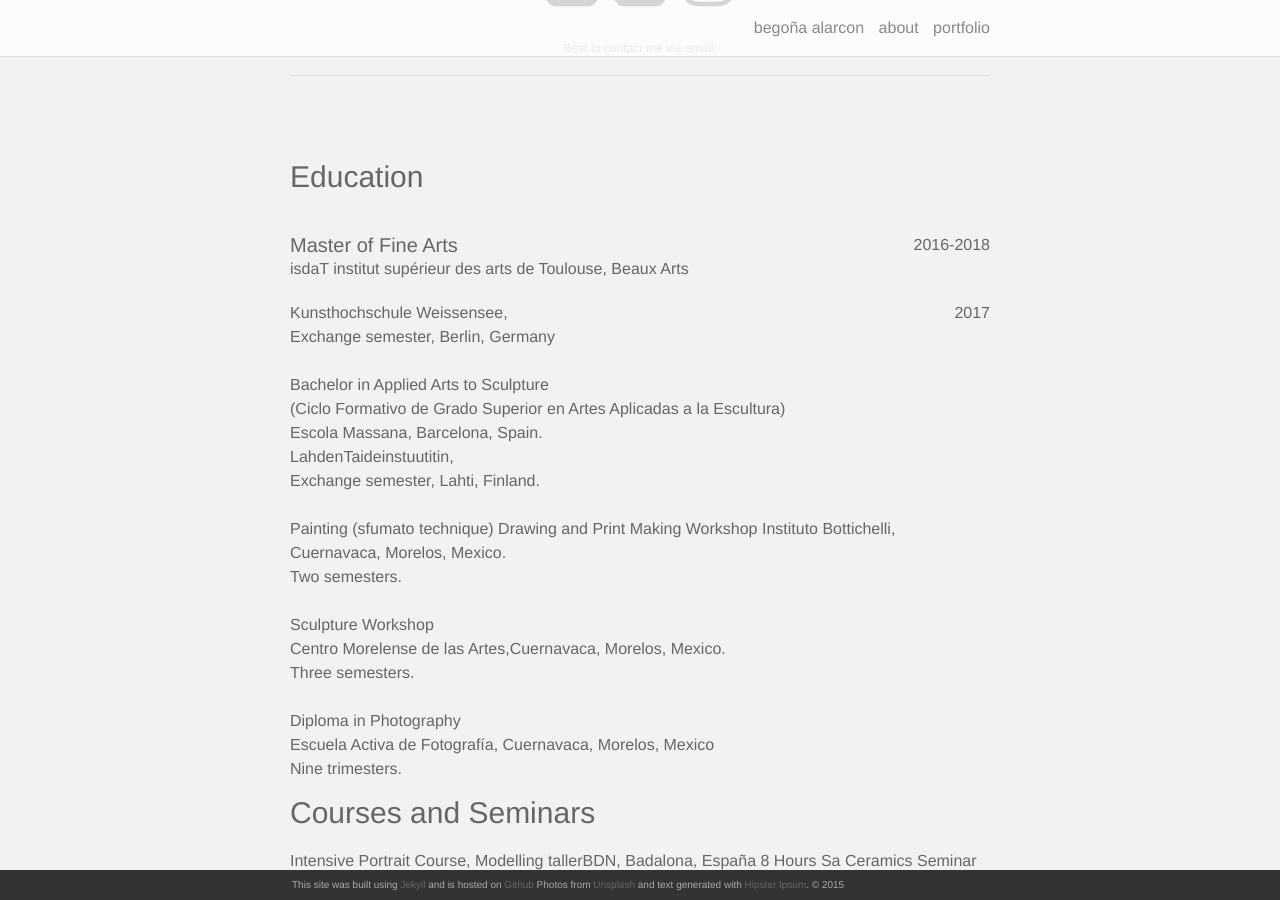
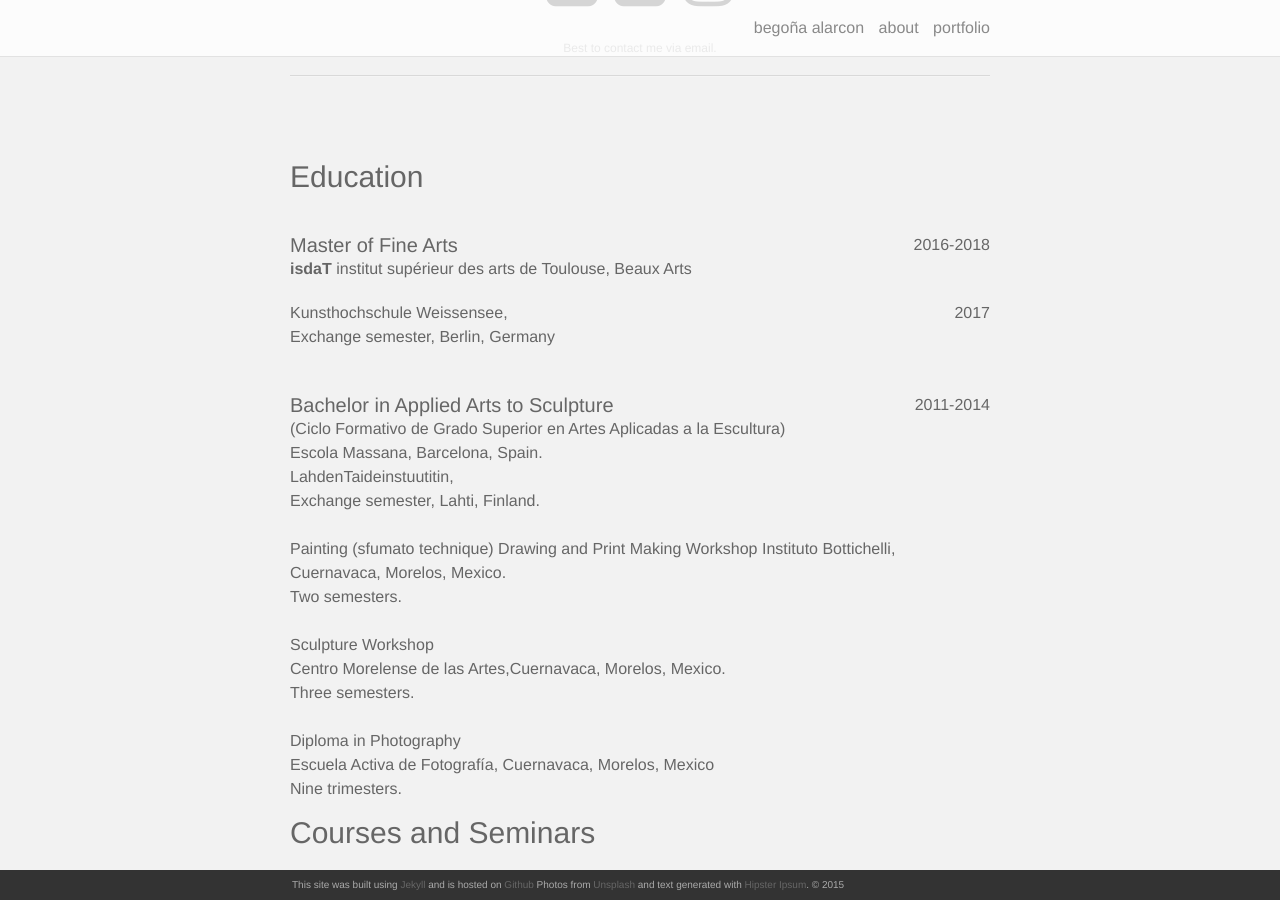
Before and after one commit to begoalarcon/begoalarcon.github.io, a Jekyll site: the page built from about.md, in a window 1280 px wide and 900 px high, scrolled down 539 px. Built offline with Jekyll 4.4.1, drawn with Linux system fonts in a browser that asks for light colours; nearby versions of some CDN libraries.

Commit message:
Update about.md

```diff
--- a/about.md
+++ b/about.md
@@ -40,14 +40,17 @@ permalink: /about/
   <p class="alignright">2016-2018</p>
 </div>
 <h4>Master of Fine Arts </h4>
-isdaT institut supérieur des arts de Toulouse, Beaux Arts<br/>
+<b>isdaT</b> institut supérieur des arts de Toulouse, Beaux Arts<br/>
 <div id="textbox">
   <p class="alignright">2017</p>
 </div>
 Kunsthochschule Weissensee,<br/>
 Exchange semester, Berlin, Germany <br/>
 <br/>
-Bachelor in Applied Arts to Sculpture<br/>
+<div id="textbox">
+  <p class="alignright">2011-2014</p>
+</div>
+<h4>Bachelor in Applied Arts to Sculpture</h4>
 (Ciclo Formativo de Grado Superior en Artes Aplicadas a la Escultura)<br/>
 Escola Massana, Barcelona, Spain.<br/>
 LahdenTaideinstuutitin, <br/>
```
